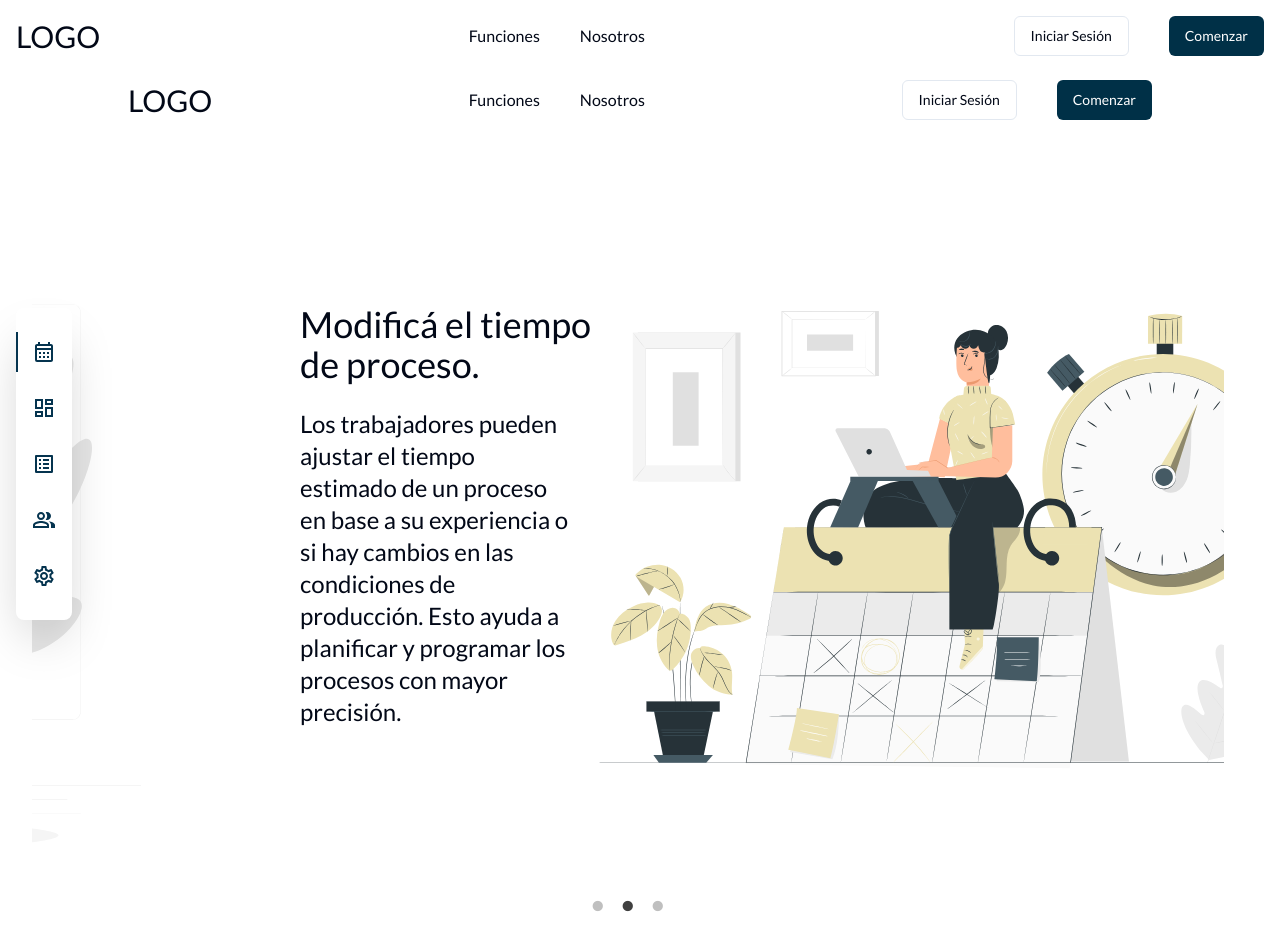
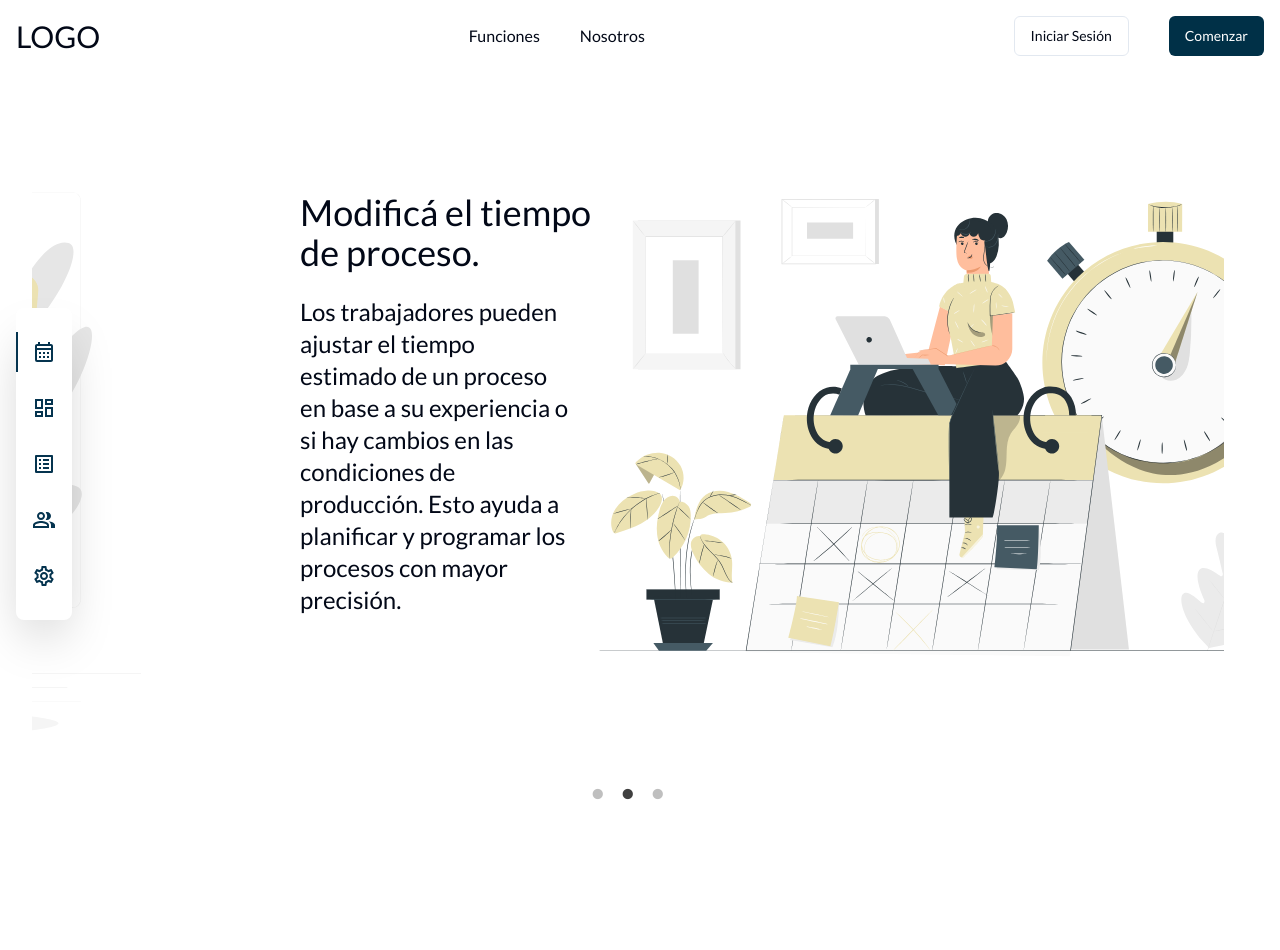
Before and after one commit to No-Country/s13-11-m-java, a React (Vite) app in the folder frontend/: page / in a window 1280 px wide. Shown: the top 950 px of the page. After the commit the page ends 844 px from the top, so only its background shows below. Built offline with nearby package versions, Linux system fonts and the light colour scheme.

Commit message:
quitando navbar en Onboarding

```diff
--- a/frontend/src/pages/OnBoarding/OnBoarding.tsx
+++ b/frontend/src/pages/OnBoarding/OnBoarding.tsx
@@ -6,7 +6,6 @@ import { Button } from "@/components/ui/button";
 import Slider from "react-slick";
 import "slick-carousel/slick/slick-theme.css";
 import "slick-carousel/slick/slick.css";
-import OnboardingHeader from "../../components/OnBoardingHeader";
 import "./OnBoarding.css";
 
 const settings = {
@@ -23,9 +22,7 @@ const Carousel: React.FC = () => {
   return (
     <div className="w-full">
       <Sidebar />
-
-      <OnboardingHeader />
-      <div className="w-[98%] pt-10">
+      <div className="w-[98%]">
         <Slider {...settings}>
           <div>
             <div className="flex justify-center">
```
